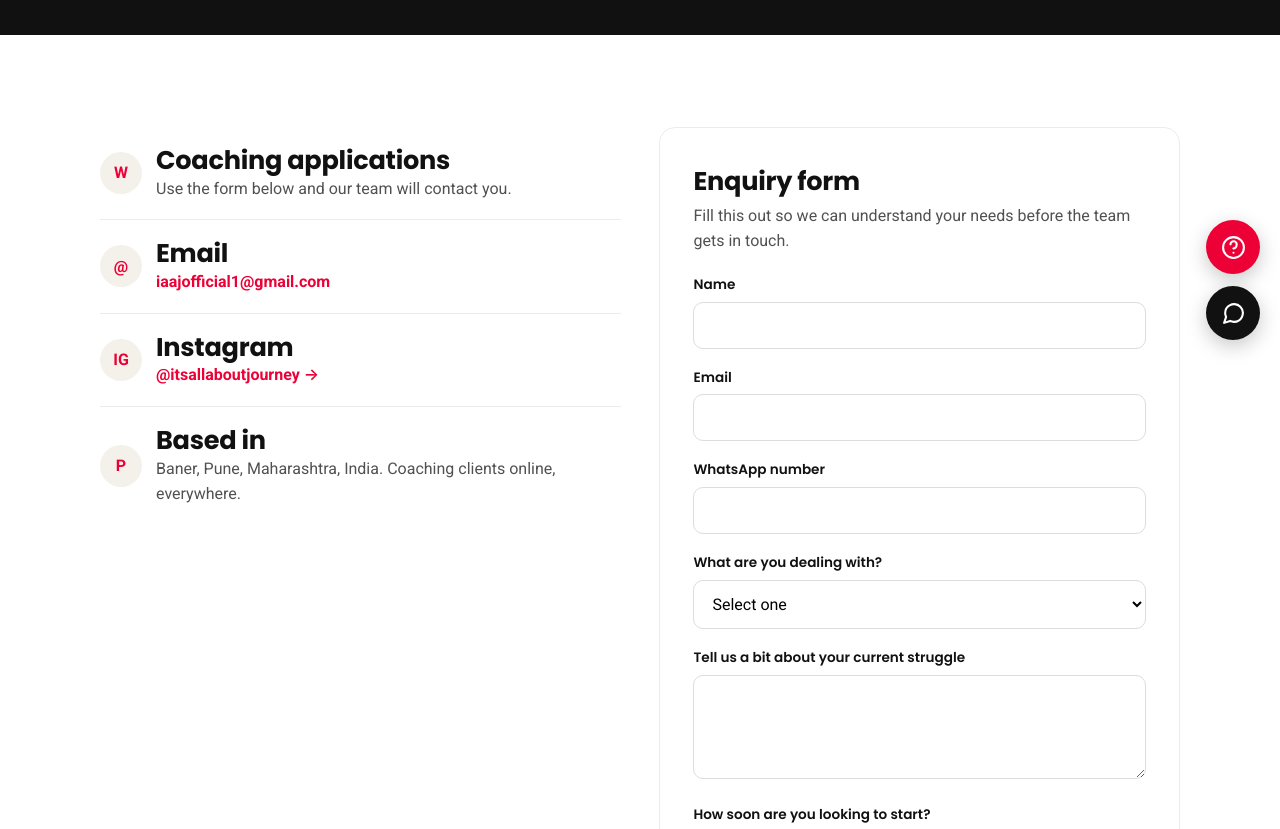
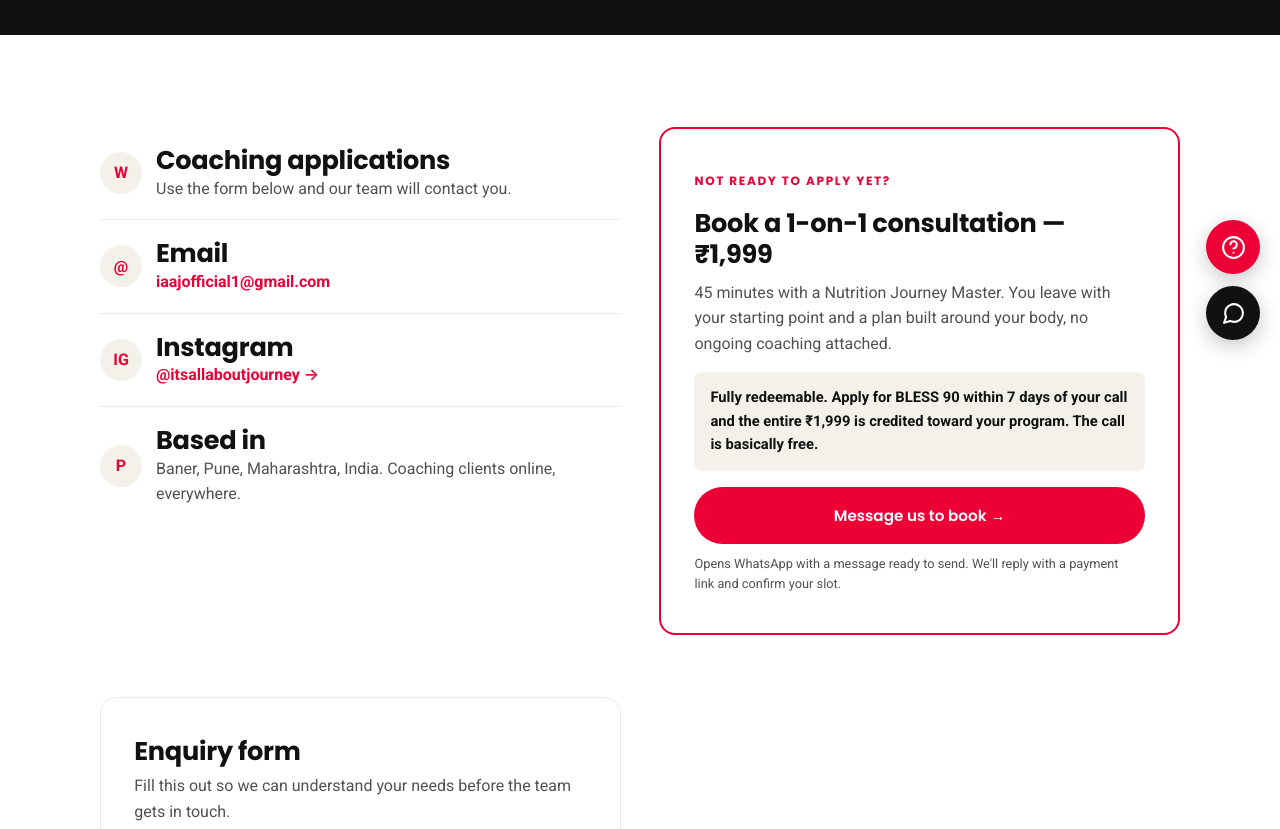
Before and after one commit to 21manifestation/Iaaj-website, a plain HTML site: page contact.html in a window 1280 px wide. Shown: the part 440-1269 px from the top of the page. Drawn offline with Linux system fonts and the light colour scheme.

Commit message:
Add WhatsApp-based booking CTA for the 1,999 consultation
No payment gateway yet - the button opens WhatsApp with a pre-filled message
so the team can send a payment link and confirm the slot manually. Uses a
<button> rather than an <a href="wa.me/..."> deliberately, since the site-wide
CTA rewriter in js/script.js redirects wa.me links to /contact; a button is
outside that selector entirely, so this stays untouched regardless of what
else changes in that shared file.

Co-Authored-By: Claude Sonnet 5 <noreply@anthropic.com>

```diff
--- a/contact.html
+++ b/contact.html
@@ -81,6 +81,17 @@
             <p>Baner, Pune, Maharashtra, India. Coaching clients online, everywhere.</p>
           </div>
         </div>
+      </div>
+
+      <div class="card" style="border:2px solid var(--red); margin-bottom:24px;">
+        <span class="eyebrow" style="color:var(--red);">Not ready to apply yet?</span>
+        <h3 style="margin-top:6px;">Book a 1-on-1 consultation &mdash; &#8377;1,999</h3>
+        <p style="margin-top:10px;">45 minutes with a Nutrition Journey Master. You leave with your starting point and a plan built around your body, no ongoing coaching attached.</p>
+        <div style="background:var(--cream); border-radius:8px; padding:14px 16px; margin:16px 0; font-weight:600; font-size:0.92rem;">
+          Fully redeemable. Apply for BLESS 90 within 7 days of your call and the entire &#8377;1,999 is credited toward your program. The call is basically free.
+        </div>
+        <button type="button" class="btn btn-primary btn-block" id="consult-cta">Message us to book &rarr;</button>
+        <p class="form-note">Opens WhatsApp with a message ready to send. We'll reply with a payment link and confirm your slot.</p>
       </div>
 
       <div class="card">
@@ -175,6 +186,20 @@
 
 
 <script>document.getElementById('year').textContent = new Date().getFullYear();</script>
+<script>
+  // Deliberately a <button>, not an <a href="wa.me/...">, so the site-wide CTA
+  // rewriter in js/script.js (which redirects wa.me links to /contact) never
+  // touches it. Self-contained here rather than in the shared script file.
+  document.addEventListener('DOMContentLoaded', function () {
+    var consultBtn = document.getElementById('consult-cta');
+    if (consultBtn) {
+      consultBtn.addEventListener('click', function () {
+        var msg = 'Hi, I want to make payment for one time consultation.';
+        window.open('https://wa.me/919403912211?text=' + encodeURIComponent(msg), '_blank');
+      });
+    }
+  });
+</script>
 <script src="js/faq-bot.js"></script>
 <script src="js/script.js"></script>
 <div class="float-stack">
```
